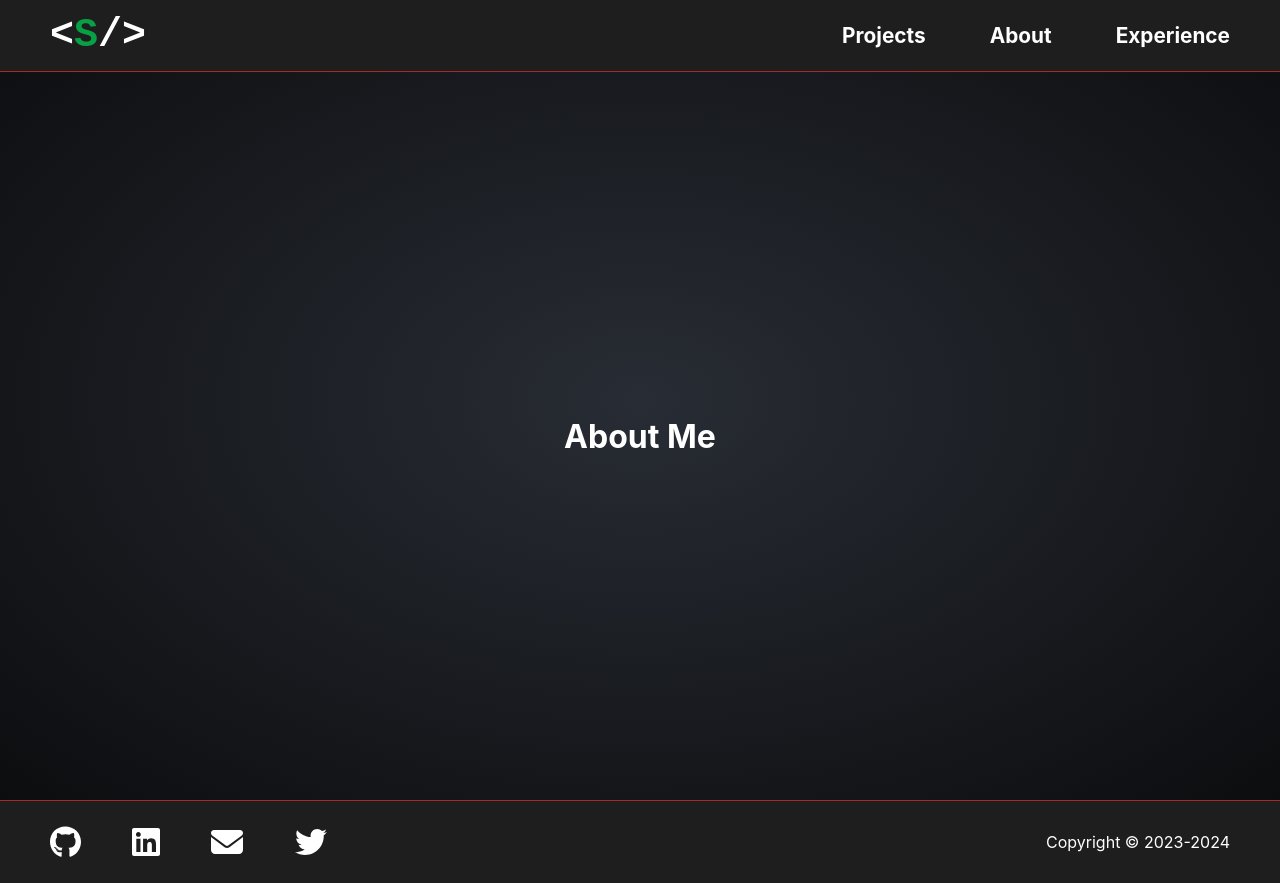
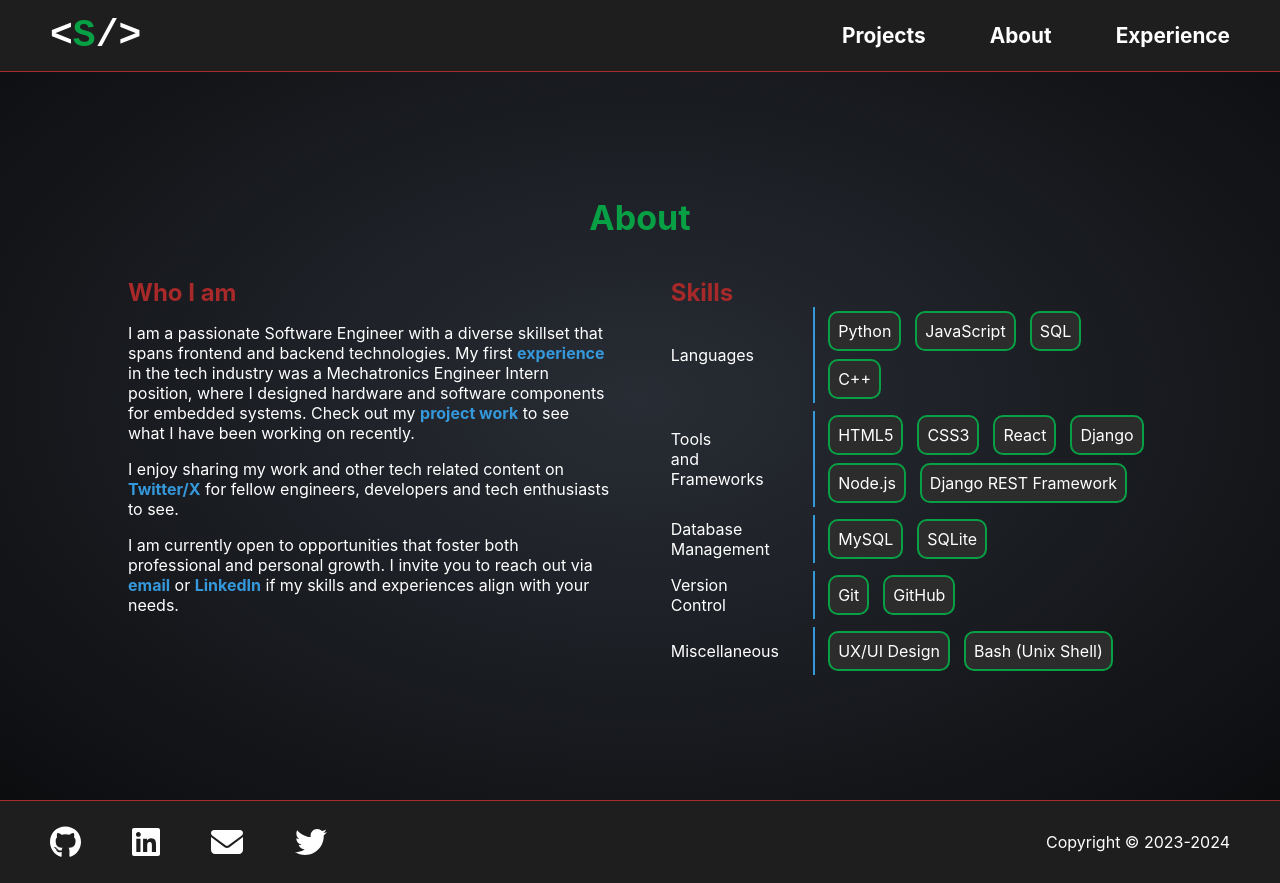
Before and after one commit to SAlimdjanov/salimdjanov.github.io, a React (Create React App) app: page /about in a window 1280 px wide. Built offline with nearby package versions, Linux system fonts and the light colour scheme.

Commit message:
Added About component, made additional styling tweaks

```diff
--- a/public/index.html
+++ b/public/index.html
@@ -10,7 +10,7 @@
         <meta name="og:image" content="%PUBLIC_URL%/favicon.ico" />
         <link rel="apple-touch-icon" href="%PUBLIC_URL%/favicon.ico" />
         <link rel="manifest" href="%PUBLIC_URL%/manifest.json" />
-        <title>Shonasir Alimdjanov: Full-Stack Developer</title>
+        <title>Shonasir Alimdjanov: Software Engineer</title>
     </head>
     <body>
         <div id="root"></div>
--- a/src/App.css
+++ b/src/App.css
@@ -20,7 +20,7 @@ main {
     background: radial-gradient(var(--secondary-background), #0c0d0f);
     width: 100vw;
     min-height: 100vh;
-    padding: calc(72px + 10vw) 10vw 10vw 10vw;
+    padding: calc(72px + 10vh) 10vw 10vh 10vw;
     display: flex;
     flex-direction: column;
     align-items: center;
@@ -29,6 +29,7 @@ main {
 }
 
 a {
+    font-weight: bold;
     color: var(--light-content-text);
 }
 
--- /dev/null
+++ b/src/components/About.css
@@ -0,0 +1,114 @@
+#about-title {
+    font-size: calc(18px + 2vmin);
+    color: var(--pigment-green);
+}
+
+#about {
+    margin-top: 5vh;
+    display: flex;
+    gap: 6%;
+}
+
+#about h2 {
+    color: var(--accent-color-2);
+}
+
+#who-i-am,
+#skills {
+    width: 47%;
+}
+
+#who-i-am h2,
+#who-i-am p,
+#skills h2 {
+    text-align: left;
+}
+
+#who-i-am p {
+    margin-top: 2vh;
+}
+
+#who-i-am a {
+    color: var(--accent-color-1);
+}
+
+#who-i-am a:hover {
+    text-decoration: underline;
+}
+
+#skills-container {
+    display: flex;
+    flex-direction: column;
+    gap: 1vh;
+}
+
+.skill-row {
+    display: grid;
+    grid-template-columns: 1fr 2.5fr;
+    gap: 0.5vw;
+    justify-items: left;
+    align-items: center;
+}
+
+.skill-row div {
+    text-align: left;
+}
+
+.skill-row div:nth-child(1) {
+    width: 5vw;
+}
+
+.skill-cell {
+    border-left: 2px solid var(--accent-color-1);
+    padding-left: 0.5vw;
+}
+
+.skill-style {
+    display: inline-block;
+    margin: 4px 7px 4px 7px;
+    padding: 8px;
+    border: 2px solid var(--pigment-green);
+    background-color: var(--subtle-background);
+    border-radius: 10px;
+    white-space: nowrap;
+}
+
+@media screen and (max-width: 985px) {
+    #skills-container {
+        margin-top: 2vh;
+    }
+
+    .skill-row {
+        grid-template-columns: 1fr;
+        margin-bottom: 1vh;
+    }
+
+    .skill-row div:nth-child(1) {
+        width: 100%;
+    }
+}
+
+@media screen and (max-width: 550px) {
+    #about {
+        margin-top: 3vh;
+        flex-direction: column;
+        gap: 6%;
+    }
+
+    #who-i-am,
+    #skills {
+        width: 100%;
+    }
+
+    #who-i-am {
+        margin-bottom: 3vh;
+    }
+
+    #skills {
+        margin-top: 1vh;
+    }
+
+    #skills-container {
+        margin-top: 2vh;
+    }
+}
--- a/src/components/About.js
+++ b/src/components/About.js
@@ -1,7 +1,85 @@
+import "./About.css";
+import navLinks from "../content/NavLinks";
+import socials from "../content/Socials";
+import { whoIAm, skills } from "../content/AboutContent";
+
+/**
+ * Generates span elements for skills
+ *
+ * @param {Array} skillArr Array containing skill strings
+ * @param {String} styleClass name of the CSS style class to be applied to each element
+ * @returns Skills as span elements
+ */
+const mapSkills = (skillArr, styles) => {
+    const skillTableItems = skillArr.map((item, index) => {
+        return (
+            <span key={index} className={styles}>
+                {item}
+            </span>
+        );
+    });
+
+    return skillTableItems;
+};
+
+/**
+ * Generate rows for skills section
+ *
+ * @param {Object} skillObj Object containing skills
+ * @param {String} rowStyles name of styles class for table rows
+ * @param {String} skillCellstyles name of styles class for skill cells
+ * @param {String} skillStyles name of styles class for individual skills
+ * @returns Table rows with styled data
+ */
+function generateRows(skillObj, rowStyles, skillCellstyles, skillStyles) {
+    const regEx = /[\s]/g;
+    const tableRows = [];
+
+    for (const skill in skillObj) {
+        let skillKey = skill;
+        skillKey = skillKey.toLowerCase().replace(regEx, "-");
+
+        tableRows.push(
+            <div key={skillKey.concat("-row")} className={rowStyles}>
+                <div key={skillKey}>{skill}</div>
+                <div
+                    key={skillKey.concat("-values")}
+                    className={skillCellstyles}
+                >
+                    {mapSkills(skillObj[skill], skillStyles)}
+                </div>
+            </div>
+        );
+    }
+
+    return tableRows;
+}
+
 function About() {
+    const aboutContent = whoIAm(navLinks, socials);
+
     return (
         <>
-            <h1>About Me</h1>
+            <h2 id="about-title">About</h2>
+            <section id="about">
+                <article id="who-i-am">
+                    <h2>{aboutContent.title}</h2>
+                    <p>{aboutContent.background}</p>
+                    <p>{aboutContent.socialEngagement}</p>
+                    <p>{aboutContent.status}</p>
+                </article>
+                <article id="skills">
+                    <h2>Skills</h2>
+                    <div id="skills-container">
+                        {generateRows(
+                            skills,
+                            "skill-row",
+                            "skill-cell",
+                            "skill-style"
+                        )}
+                    </div>
+                </article>
+            </section>
         </>
     );
 }
--- a/src/components/Footer.js
+++ b/src/components/Footer.js
@@ -1,6 +1,6 @@
 import "./Footer.css";
 import { FontAwesomeIcon } from "@fortawesome/react-fontawesome";
-import socials from "../content/FooterSocials";
+import socials from "../content/Socials";
 
 function Footer() {
     return (
--- a/src/components/Navbar.css
+++ b/src/components/Navbar.css
@@ -1,6 +1,6 @@
 #emblem {
     font-family: "Courier New", Courier, monospace;
-    font-size: 40px;
+    font-size: 38px;
     font-weight: bold;
 }
 
@@ -42,7 +42,6 @@ nav ul {
 
 nav li {
     font-size: 1.3rem;
-    font-weight: bold;
 }
 
 .hide {
@@ -51,7 +50,7 @@ nav li {
 
 @media screen and (max-width: 550px) {
     #emblem {
-        font-size: 35px;
+        font-size: 34px;
     }
 
     .hamburger-menu {
--- /dev/null
+++ b/src/content/AboutContent.js
@@ -0,0 +1,82 @@
+/**
+ * AboutContent.js
+ *
+ * Contains all text content to be displayed in the 'About' component
+ */
+
+import { Link } from "react-router-dom";
+
+/**
+ * Processes content for subsection "Who I am" in the 'About' component
+ *
+ * @param {String} componentLinks object containing in-app component links
+ * @param {String} socials object containing social links
+ * @returns {Object} Object containing text and relevant social links
+ */
+const whoIAm = (componentLinks, socials) => {
+    const projectWork = <Link to={componentLinks[0].url}>project work</Link>;
+    const experience = <Link to={componentLinks[2].url}>experience</Link>;
+    const twitter = (
+        <a href={socials[3].url} target="_blank" rel="noreferrer">
+            Twitter/X
+        </a>
+    );
+    const linkedin = (
+        <a href={socials[1].url} target="_blank" rel="noreferrer">
+            LinkedIn
+        </a>
+    );
+    const email = (
+        <a href={socials[2].url} target="_blank" rel="noreferrer">
+            email
+        </a>
+    );
+
+    const outputElements = {
+        title: "Who I am",
+        background: (
+            <>
+                I am a passionate Software Engineer with a diverse skillset that
+                spans frontend and backend technologies. My first {experience}{" "}
+                in the tech industry was a Mechatronics Engineer Intern
+                position, where I designed hardware and software components for
+                embedded systems. Check out my {projectWork} to see what I have
+                been working on recently.
+            </>
+        ),
+        socialEngagement: (
+            <>
+                I enjoy sharing my work and other tech related content on{" "}
+                {twitter} for fellow engineers, developers and tech enthusiasts
+                to see.
+            </>
+        ),
+        status: (
+            <>
+                I am currently open to opportunities that foster both
+                professional and personal growth. I invite you to reach out via{" "}
+                {email} or {linkedin} if my skills and experiences align with
+                your needs.
+            </>
+        ),
+    };
+
+    return outputElements;
+};
+
+const skills = {
+    Languages: ["Python", "JavaScript", "SQL", "C++"],
+    "Tools and Frameworks": [
+        "HTML5",
+        "CSS3",
+        "React",
+        "Django",
+        "Node.js",
+        "Django REST Framework",
+    ],
+    "Database Management": ["MySQL", "SQLite"],
+    "Version Control": ["Git", "GitHub"],
+    Miscellaneous: ["UX/UI Design", "Bash (Unix Shell)"],
+};
+
+export { whoIAm, skills };
--- a/src/content/HomeContent.js
+++ b/src/content/HomeContent.js
@@ -6,9 +6,10 @@
 
 const intro = {
     myName: "Shonasir Alimdjanov",
-    title: "Full-Stack Developer",
-    brief: `A Full-Stack Developer with enthusiasm for crafting innovative web applications. I
-    leverage my expertise to create seamless and engaging user experiences.`,
+    title: "Software Engineer",
+    brief: `Passionate about developing cutting-edge solutions. I leverage my expertise to design
+    and implement robust software, ensuring optimal functionality and an exceptional user
+    experience.`,
 };
 
 export default intro;
```
Also changed, not shown: src/content/Socials.js (renamed from src/content/FooterSocials.js).
